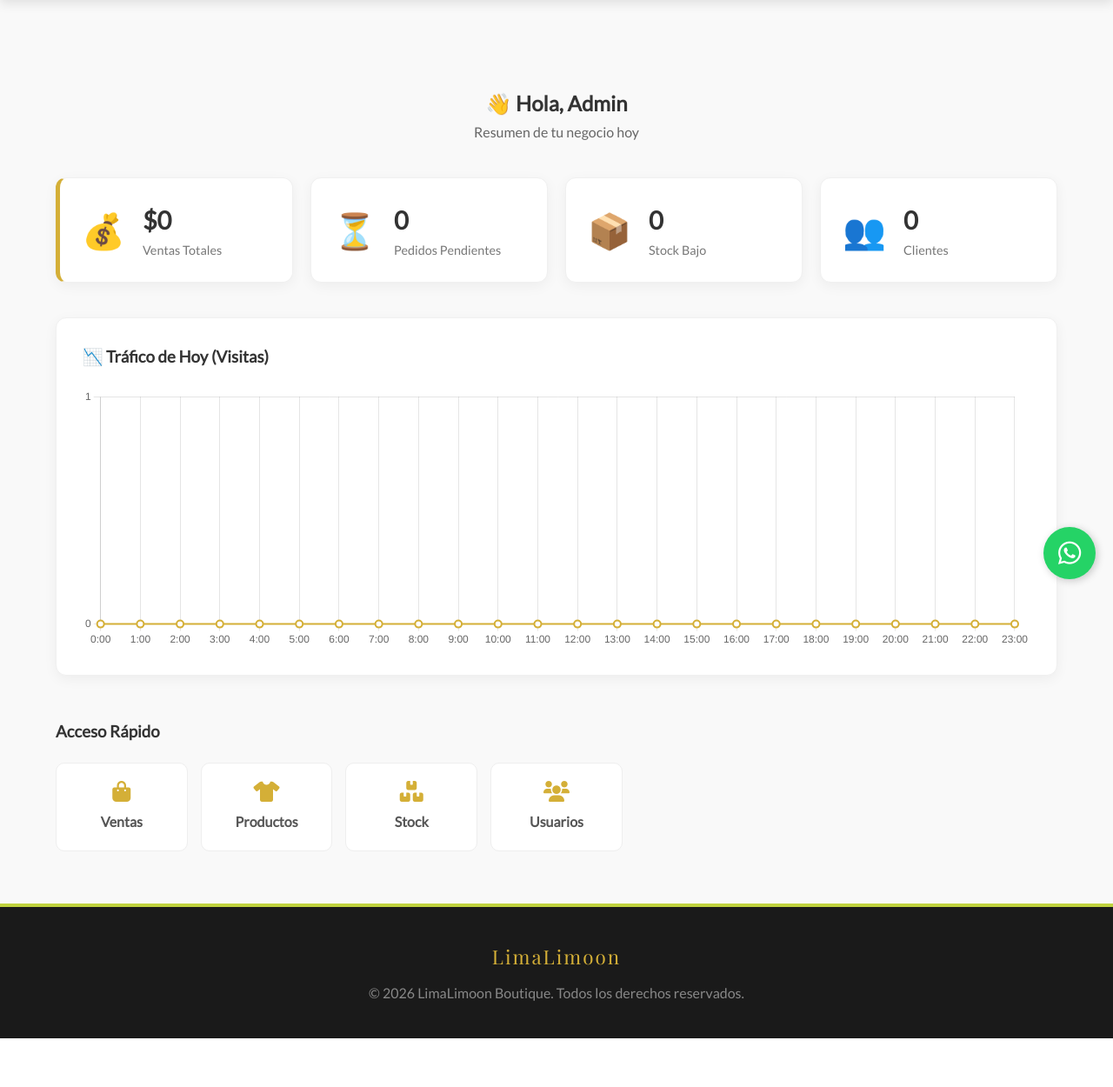
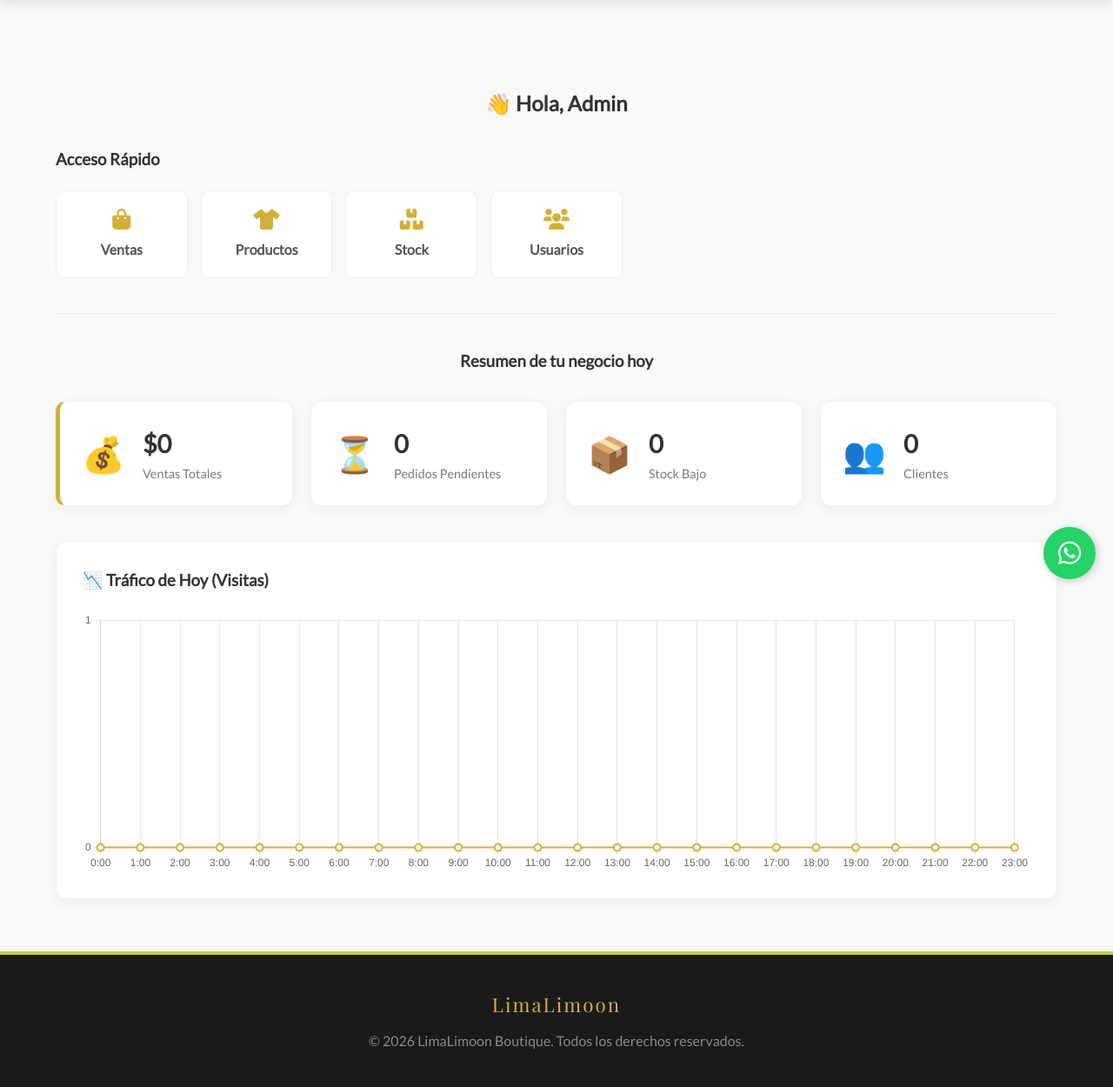
Before and after one commit to laloyjia/curso-web, a Flask app: page /admin in a window 1280 px wide. Shown: the part 114-1364 px from the top of the page at 87% size. Before the commit the page ends 1308 px from the top, so only its background shows below. Run offline with Flask 3, Linux system fonts and the light colour scheme; a user stored in the database is signed in; data comes from the database, SQL or seed files in the repository; data that the repository does not hold is empty.

Commit message:
Cambio orden dashboard

```diff
--- a/templates/admin_dashboard.html
+++ b/templates/admin_dashboard.html
@@ -6,9 +6,22 @@
 
 <div class="container section-padding" style="margin-top: 40px;">
 
-    <div style="text-align: center; margin-bottom: 40px;">
+    <div style="text-align: center; margin-bottom: 30px;">
         <h2>👋 Hola, {{ current_user.nombre }}</h2>
-        <p style="color: #666;">Resumen de tu negocio hoy</p>
+    </div>
+
+    <h3 style="margin-bottom: 20px;">Acceso Rápido</h3>
+    <div class="quick-menu">
+        <a href="{{ url_for('admin_ordenes') }}" class="menu-btn"><i class="fas fa-shopping-bag"></i> Ventas</a>
+        <a href="{{ url_for('admin_productos') }}" class="menu-btn"><i class="fas fa-tshirt"></i> Productos</a>
+        <a href="{{ url_for('admin_stock') }}" class="menu-btn"><i class="fas fa-boxes"></i> Stock</a>
+        <a href="{{ url_for('lista_usuarios') }}" class="menu-btn"><i class="fas fa-users"></i> Usuarios</a>
+    </div>
+
+    <hr style="margin: 40px 0; border: 0; border-top: 1px solid #eee;">
+
+    <div style="text-align: center; margin-bottom: 30px;">
+        <h3 style="color: #333;">Resumen de tu negocio hoy</h3>
     </div>
 
     <div class="dashboard-grid">
@@ -53,14 +66,6 @@
         <div style="position: relative; height: 300px; width: 100%;">
             <canvas id="visitsChart"></canvas>
         </div>
-    </div>
-
-    <h3 style="margin-top: 50px; margin-bottom: 20px;">Acceso Rápido</h3>
-    <div class="quick-menu">
-        <a href="{{ url_for('admin_ordenes') }}" class="menu-btn"><i class="fas fa-shopping-bag"></i> Ventas</a>
-        <a href="{{ url_for('admin_productos') }}" class="menu-btn"><i class="fas fa-tshirt"></i> Productos</a>
-        <a href="{{ url_for('admin_stock') }}" class="menu-btn"><i class="fas fa-boxes"></i> Stock</a>
-        <a href="{{ url_for('lista_usuarios') }}" class="menu-btn"><i class="fas fa-users"></i> Usuarios</a>
     </div>
 
 </div>
```
